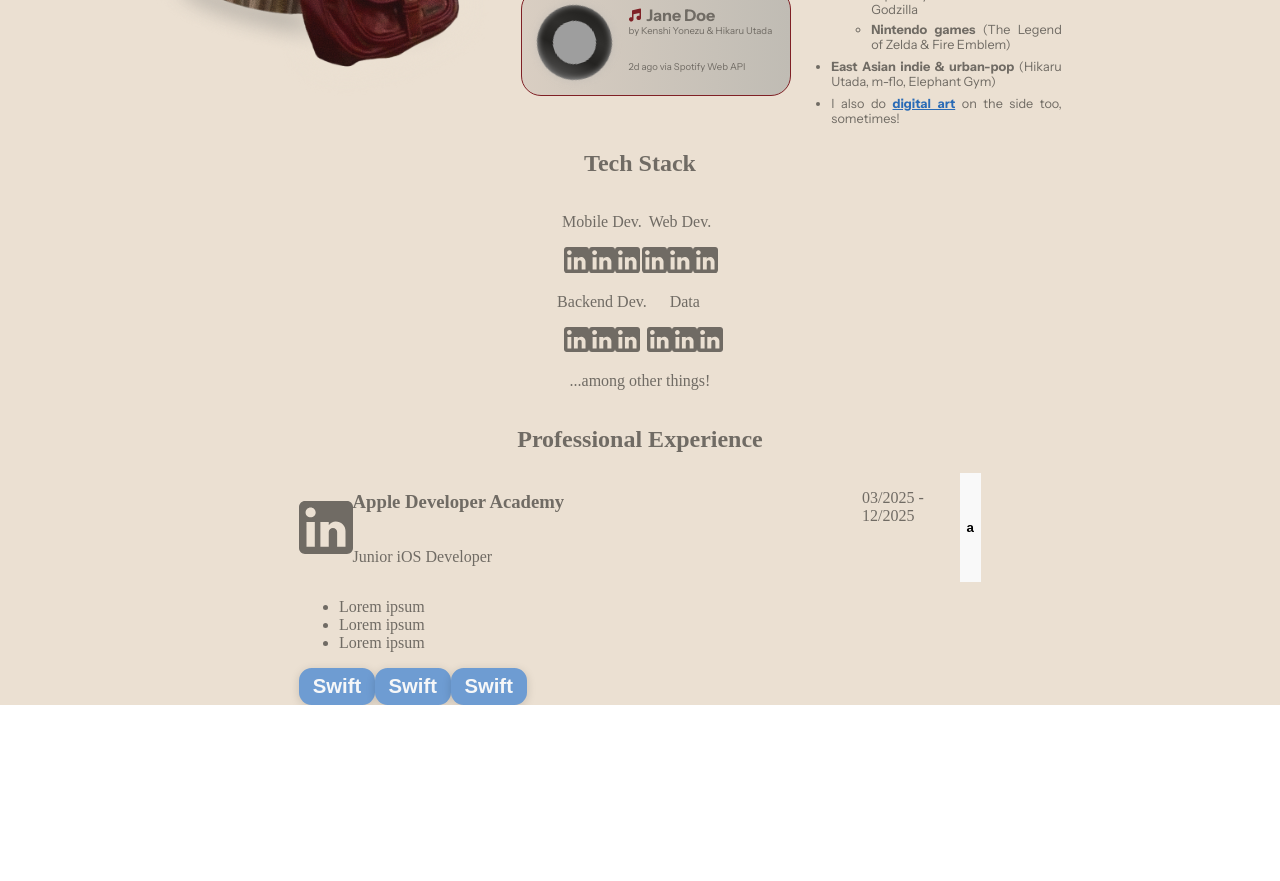
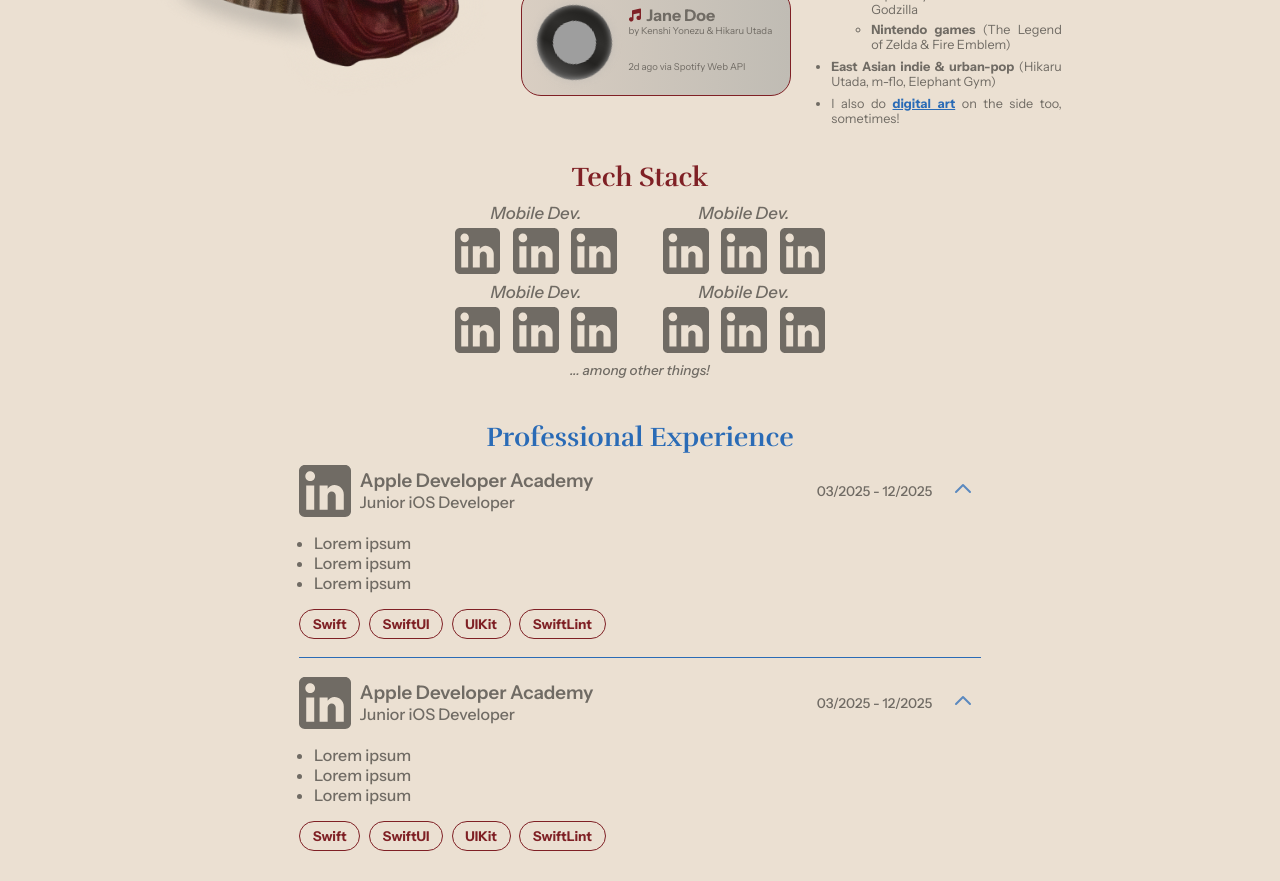
Before and after one commit to adelinechrltt/personal-website, a React (Vite) app: page /about-me in a window 1280 px wide. Shown: the part 540-1421 px from the top of the page. Before the commit the page ends 1245 px from the top, so only its background shows below. Built offline with nearby package versions, Linux system fonts and the light colour scheme; grey boxes are pictures that could not be loaded.

Commit message:
feat: Update StackExperience typography & layout

```diff
--- /dev/null
+++ b/src/components/PillText.tsx
@@ -0,0 +1,44 @@
+export const SmallOutlineBtnType = {
+    blue: "blue",
+    red: "red"
+} as const;
+
+export type SmallOutlineBtnType = typeof SmallOutlineBtnType[keyof typeof SmallOutlineBtnType];
+
+type SmallOutlineBtnProps = {
+    onClick?: () => void;
+    text: string;
+    type: SmallOutlineBtnType;
+    icon?: string
+}
+
+export default function SmallOutlineBtn({
+    onClick,
+    text,
+    type,
+    icon
+}: SmallOutlineBtnProps) {
+    return (
+        <button
+            className={
+                `${type == SmallOutlineBtnType.blue ? "blue-1" : "burgundy"}
+            instrument-sans-bold`
+            }
+            style={{
+                borderRadius: `${20 / 1512 * 100}vw`,
+                padding: `${7 / 1512 * 100}vw ${15 / 1512 * 100}vw`,
+                fontSize: `${16 / 1512 * 100}vw`,
+                background: "none",
+                border: "1px solid",
+            }}
+            disabled={!onClick}
+            onClick={onClick}>
+            <span
+                style={{
+                    display: "flex",
+                    flexDirection: "row",
+                    gap: "0.9rem"
+                }}>{text}{icon != null ? <img src={icon} /> : <></>}</span>
+        </button>
+    )
+}
--- a/src/pages/AboutMe/Biography.tsx
+++ b/src/pages/AboutMe/Biography.tsx
@@ -146,12 +146,13 @@ export default function Biography() {
                                 <div className="cd-wrapper">
                                     <div className="cd-ring">
                                         <img
-                                            src="https://picsum.photos/200" // placeholder album art
+                                            src="https://i.ytimg.com/vi/Cb0JZhdmjtg/maxresdefault.jpg" // placeholder album art
                                             alt="Album art"
                                             className="cd-art"
                                         />
                                     </div>
-                                </div>                                <div className="instrument-sans" style={{
+                                </div>
+                                <div className="instrument-sans" style={{
                                     display: "flex",
                                     flexDirection: "column",
                                     justifyItems: "flex-start",
--- /dev/null
+++ b/src/pages/AboutMe/ExperienceEntry.tsx
@@ -0,0 +1,76 @@
+import SmallOutlineBtn from "../../components/PillText";
+
+export default function ExperienceEntry() {
+    return (
+        <div className="instrument-sans-medium" style={{
+            display: "flex",
+            flexDirection: "column",
+            justifyItems: "center",
+            alignItems: "start",
+            width: "100%"
+        }}>
+            <div style={{
+                display: "flex",
+                flexDirection: "row",
+                justifyItems: "center",
+                justifyContent: "space-between",
+                alignItems: "stretch",
+                width: "100%"
+            }}>
+                {/* Icon, Company, Position */}
+                <div style={{
+                    display: "flex",
+                    flexDirection: "row",
+                    flex: "1",
+                    justifyItems: "center",
+                    alignItems: "center",
+                    gap: `${10 / 1512 * 100}vw`
+                }}>
+                    <img src="src/assets/icons/LinkedIn.svg" alt="" style={{ width: `${70 / 1512 * 100}vw` }} />
+                    <div style={{
+                        display: "flex",
+                        flexDirection: "column",
+                        justifyItems: "center",
+                        alignItems: "start",
+                        width: "100%"
+                    }}>
+                        <h3 className="instrument-sans-semibold" style={{ margin: 0 }}>Apple Developer Academy</h3>
+                        <p style={{ margin: 0 }}>Junior iOS Developer</p>
+                    </div>
+                </div>
+
+                {/* Duration, Chevron */}
+                <div style={{
+                    display: "flex",
+                    flexDirection: "row",
+                    justifyItems: "flex-end",
+                    alignItems: "center",
+                    gap: `${15 / 1512 * 100}vw`
+                }}>
+                    <p style={{ fontSize: `${16 / 1512 * 100}vw` }}>03/2025 - 12/2025</p>
+                    <button style={{ background: "none", border: "none" }}><img src="src/assets/Chevron.svg" /></button>
+                </div>
+            </div>
+            <ul style={{
+                display: "flex",
+                flexDirection: "column",
+                padding: "0 0 0 15px",
+                gap: `${0 / 1512 * 100}vh`
+            }}>
+                <li>Lorem ipsum</li>
+                <li>Lorem ipsum</li>
+                <li>Lorem ipsum</li>
+            </ul>
+            <span style={{
+                display: "flex",
+                flexDirection: "row",
+                gap: `${10 / 1512 * 100}vw`
+            }}>
+                <SmallOutlineBtn text={"Swift"} type={"red"} />
+                <SmallOutlineBtn text={"SwiftUI"} type={"red"} />
+                <SmallOutlineBtn text={"UIKit"} type={"red"} />
+                <SmallOutlineBtn text={"SwiftLint"} type={"red"} />
+            </span>
+        </div>
+    )
+}
--- a/src/pages/AboutMe/StackExperience.tsx
+++ b/src/pages/AboutMe/StackExperience.tsx
@@ -1,4 +1,7 @@
 import SmallButton from "../../components/Button";
+import SmallOutlineBtn from "../../components/PillText";
+import ExperienceEntry from "./ExperienceEntry";
+import TechStackCell from "./TechStackCell";
 
 export default function StackExperience() {
     return (
@@ -6,144 +9,84 @@ export default function StackExperience() {
             display: "flex",
             flexDirection: "column",
             justifyItems: "center",
-            alignItems: "center"
+            alignItems: "center",
+            gap: `${80 / 1512 * 100}vh`,
+            margin: `30px 0px`
         }}>
-            <div style={{
-                display: "flex",
-                flexDirection: "column",
-                justifyItems: "center",
-                alignItems: "center"
-            }}>
-                <h2>Tech Stack</h2>
-                <div style={{
-                    display: "flex",
-                    flexDirection: "row",
-                    justifyItems: "center",
-                    alignItems: "center"
-                }}>
-                    <div style={{
-                        display: "flex",
-                        flexDirection: "column",
-                        justifyItems: "center",
-                        alignItems: "center"
-                    }}>
-                        <p>Mobile Dev.</p>
-                        <span>
-                            <img src="src/assets/icons/LinkedIn.svg" alt="" style={{ width: `${30 / 1512 * 100}vw` }} />
-                            <img src="src/assets/icons/LinkedIn.svg" alt="" style={{ width: `${30 / 1512 * 100}vw` }} />
-                            <img src="src/assets/icons/LinkedIn.svg" alt="" style={{ width: `${30 / 1512 * 100}vw` }} />
-                        </span>
-                    </div>
-                    <div style={{
-                        display: "flex",
-                        flexDirection: "column",
-                        justifyItems: "center",
-                        alignItems: "center"
-                    }}>
-                        <p>Web Dev.</p>
-                        <span>
-                            <img src="src/assets/icons/LinkedIn.svg" alt="" style={{ width: `${30 / 1512 * 100}vw` }} />
-                            <img src="src/assets/icons/LinkedIn.svg" alt="" style={{ width: `${30 / 1512 * 100}vw` }} />
-                            <img src="src/assets/icons/LinkedIn.svg" alt="" style={{ width: `${30 / 1512 * 100}vw` }} />
-                        </span>
-                    </div>
-                </div>
-                <div style={{
-                    display: "flex",
-                    flexDirection: "row",
-                    justifyItems: "center",
-                    alignItems: "center"
-                }}>
-                    <div style={{
-                        display: "flex",
-                        flexDirection: "column",
-                        justifyItems: "center",
-                        alignItems: "center"
-                    }}>
-                        <p>Backend Dev.</p>
-                        <span>
-                            <img src="src/assets/icons/LinkedIn.svg" alt="" style={{ width: `${30 / 1512 * 100}vw` }} />
-                            <img src="src/assets/icons/LinkedIn.svg" alt="" style={{ width: `${30 / 1512 * 100}vw` }} />
-                            <img src="src/assets/icons/LinkedIn.svg" alt="" style={{ width: `${30 / 1512 * 100}vw` }} />
-                        </span>
-                    </div>
-                    <div style={{
-                        display: "flex",
-                        flexDirection: "column",
-                        justifyItems: "center",
-                        alignItems: "center"
-                    }}>
-                        <p>Data</p>
-                        <span>
-                            <img src="src/assets/icons/LinkedIn.svg" alt="" style={{ width: `${30 / 1512 * 100}vw` }} />
-                            <img src="src/assets/icons/LinkedIn.svg" alt="" style={{ width: `${30 / 1512 * 100}vw` }} />
-                            <img src="src/assets/icons/LinkedIn.svg" alt="" style={{ width: `${30 / 1512 * 100}vw` }} />
-                        </span>
-                    </div>
-                </div>
-                <p>...among other things!</p>
-            </div>
+
+            {/* Tech Stack */}
             <div style={{
                 display: "flex",
                 flexDirection: "column",
                 justifyItems: "center",
                 alignItems: "center",
-                width: "100%"
+                gap: `${10 / 1512 * 100}vw`
             }}>
-                <h2>Professional Experience</h2>
-                <div style={{
-                    display: "flex",
-                    flexDirection: "column",
-                    justifyItems: "center",
-                    alignItems: "start",
-                    width: "80%"
+                <h3 className="rufina-bold burgundy"
+                    style={{
+                        fontSize: `${32 / 1512 * 100}vw`,
+                        margin: 0
                     }}>
-                    <div style={{
-                        display: "flex",
-                        flexDirection: "row",
-                        justifyItems: "center",
-                        justifyContent: "space-between",
-                        alignItems: "stretch",
-                        width: "100%"
-                    }}>
+                    Tech Stack
+                </h3>
+
+                {/* Row 1 */}
                 <div style={{
                     display: "flex",
                     flexDirection: "row",
                     justifyItems: "center",
                     alignItems: "center",
-                            width: "100%"
+                    gap: `${54 / 1512 * 100}vw`
                 }}>
-                            <img src="src/assets/icons/LinkedIn.svg" alt="" style={{ width: `${70 / 1512 * 100}vw` }} />
+                    <TechStackCell />
+                    <TechStackCell />
+                </div>
+
+                {/* Row 2 */}
+                <div style={{
+                    display: "flex",
+                    flexDirection: "row",
+                    justifyItems: "center",
+                    alignItems: "center",
+                    gap: `${54 / 1512 * 100}vw`
+                }}>
+                    <TechStackCell />
+                    <TechStackCell />
+                </div>
+                <p className="instrument-sans-medium" style={{
+                    fontSize: `${16 / 1512 * 100}vw`,
+                    margin: 0
+                }}><i>... among other things!</i></p>
+            </div>
+
+            {/* Professional Experience */}
             <div style={{
                 display: "flex",
                 flexDirection: "column",
                 justifyItems: "center",
-                                alignItems: "start",
-                                width: "100%"
+                alignItems: "center",
+                width: "100%",
+                gap: `${20 / 1512 * 100}vh`
             }}>
-                                <h3>Apple Developer Academy</h3>
-                                <p>Junior iOS Developer</p>
-                            </div>
-                        </div>
-                        <p>03/2025 - 12/2025</p>
-                        <button>a</button>
-                    </div>
-                    <ul>
-                        <li>Lorem ipsum</li>
-                        <li>Lorem ipsum</li>
-                        <li>Lorem ipsum</li>
-                    </ul>
-                    <span>
-                        <SmallButton onClick={function (): void {
-                            throw new Error("Function not implemented.");
-                        }} text={"Swift"} type={"blue"} />
-                        <SmallButton onClick={function (): void {
-                            throw new Error("Function not implemented.");
-                        }} text={"Swift"} type={"blue"} />
-                        <SmallButton onClick={function (): void {
-                            throw new Error("Function not implemented.");
-                        }} text={"Swift"} type={"blue"} />
-                    </span>
+                {/* Header */}
+                <h3 className="rufina-bold blue-2"
+                    style={{
+                        fontSize: `${32 / 1512 * 100}vw`,
+                        margin: 0
+                    }}>
+                    Professional Experience
+                </h3>
+
+                {/* Entry */}
+                <div style={{
+                    display: "flex",
+                    flexDirection: "column",
+                    gap: `${20 / 1512 * 100}vh`,
+                    width: "80%"
+                }}>
+                    <ExperienceEntry />
+                    <hr className="blue-2-bg" style={{ width: "100%", border: "none", height: "1px" }} />
+                    <ExperienceEntry />
                 </div>
             </div>
         </section >
--- /dev/null
+++ b/src/pages/AboutMe/TechStackCell.tsx
@@ -0,0 +1,26 @@
+export default function TechStackCell() {
+    return (
+        < div style={{
+            display: "flex",
+            flexDirection: "column",
+            justifyItems: "center",
+            alignItems: "center",
+            gap: `${10 / 1512 * 100}vh`
+        }
+        }>
+            <p className="instrument-sans-medium" style={{
+                fontSize: `${20 / 1512 * 100}vw`,
+                margin: 0
+            }}><i>Mobile Dev.</i></p>
+            <span style={{
+                display: "flex",
+                flexDirection: "row",
+                gap: `${15 / 1512 * 100}vw`
+            }}>
+                <img src="src/assets/icons/LinkedIn.svg" alt="" style={{ width: `${54 / 1512 * 100}vw` }} />
+                <img src="src/assets/icons/LinkedIn.svg" alt="" style={{ width: `${54 / 1512 * 100}vw` }} />
+                <img src="src/assets/icons/LinkedIn.svg" alt="" style={{ width: `${54 / 1512 * 100}vw` }} />
+            </span>
+        </div >
+    )
+}
```
Also changed, not shown: src/assets/Chevron.svg (added). Lines whose indentation alone changed are shown as unchanged.
